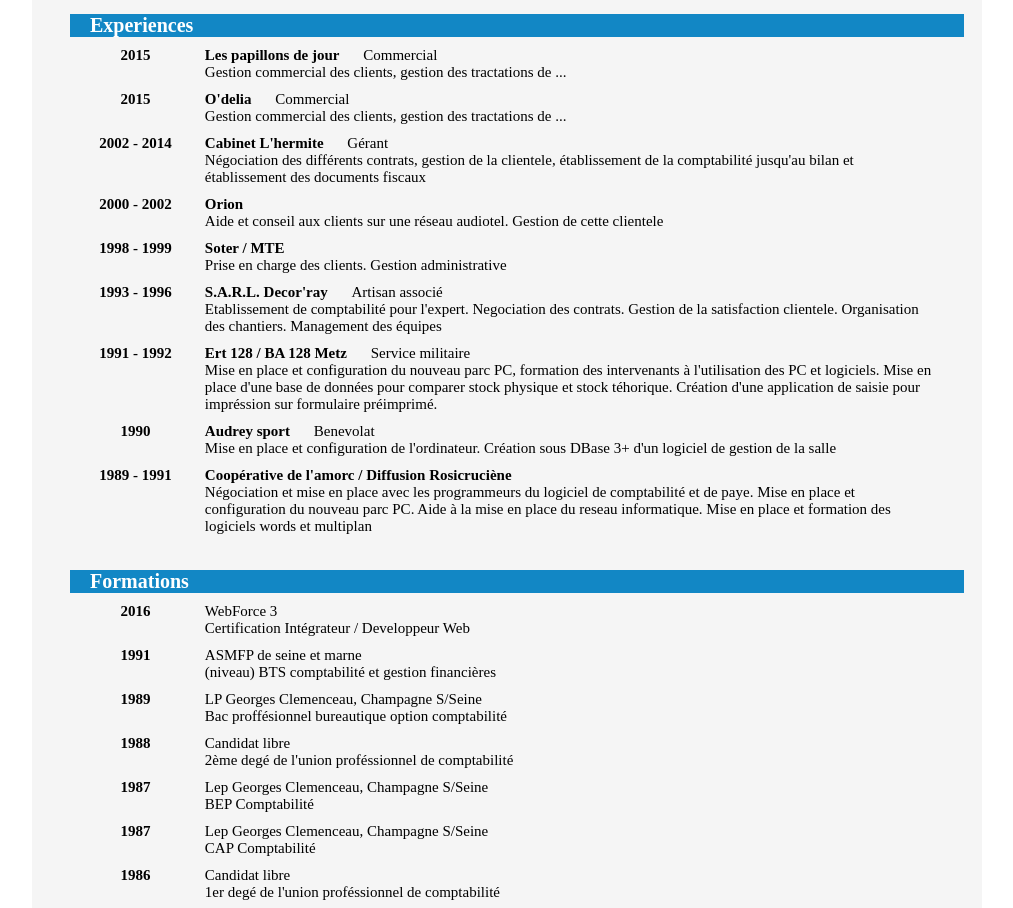
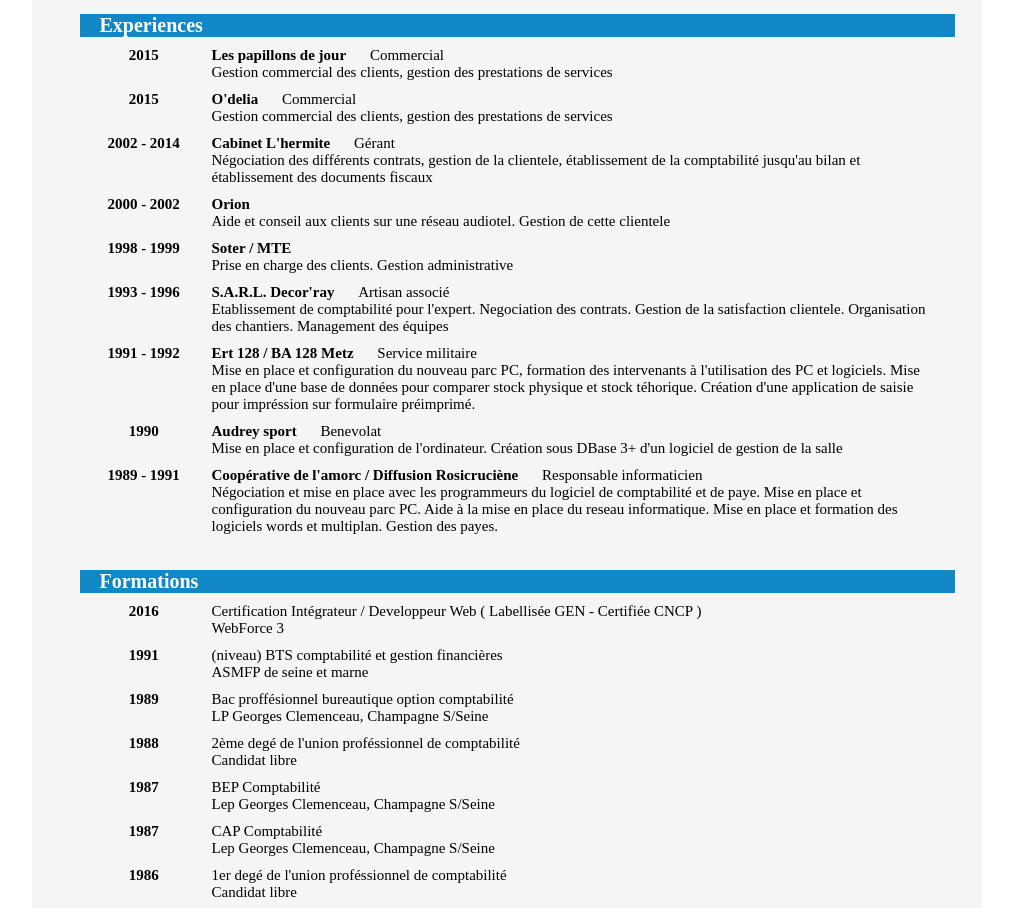
Before and after one commit to ced-77/C_V, a plain HTML site: page index.html in a window 1280 px wide. Shown: the part 251-1159 px from the top of the page, without its empty margins (133-1146 px from the left). Drawn offline with Linux system fonts and the light colour scheme.

Commit message:
mise à jour css et html

```diff
--- a/index.html
+++ b/index.html
@@ -144,7 +144,7 @@
 						<div class="entreprise">
 							<p class="nom_entreprise">Les papillons de jour</p>
 							<p class="poste">Commercial</p>
-							<p class="description">Gestion commercial des clients, gestion des tractations de ...</p>
+							<p class="description">Gestion commercial des clients, gestion des prestations de services</p>
 						</div>
 					</article>
 
@@ -155,7 +155,7 @@
 						<div class="entreprise">
 							<p class="nom_entreprise">O'delia</p>
 							<p class="poste">Commercial</p>
-							<p class="description">Gestion commercial des clients, gestion des tractations de ...</p>
+							<p class="description">Gestion commercial des clients, gestion des prestations de services</p>
 						</div>
 					</article>
 
@@ -233,11 +233,13 @@
 						<div class="entreprise">
 
 							<p class="nom_entreprise" >Coopérative de l'amorc / Diffusion Rosicruciène</p>
-							<p class="poste" ></p>
-							<p class="description" >Négociation et mise en place avec les programmeurs du logiciel de comptabilité et de paye. Mise en place et configuration du nouveau parc PC. Aide à la mise en place du reseau informatique. Mise en place et formation des logiciels words et multiplan</p>
+							<p class="poste" >Responsable informaticien</p>
+							<p class="description" >Négociation et mise en place avec les programmeurs du logiciel de comptabilité et de paye. Mise en place et configuration du nouveau parc PC. Aide à la mise en place du reseau informatique. Mise en place et formation des logiciels words et multiplan. Gestion des payes. </p>
 						</div>
 					</article>
 				</section>
+
+
 
 			<!-- 	  F O R M A T I O N S          -->
 
@@ -252,8 +254,9 @@
 							<p class="date">2016</p>
 						</div>
 						<div class="ecole_diplome">
+
+							<p class="diplome">Certification Intégrateur / Developpeur Web ( Labellisée GEN - Certifiée CNCP )</li></p>
 							<p class="ecole">WebForce 3</p>
-							<p class="diplome">Certification Intégrateur / Developpeur Web</p>
 						</div>
 					</article>
 
@@ -262,8 +265,9 @@
 							<p class="date">1991</p>
 						</div>
 						<div class="ecole_diplome">
+
+							<p class="diplome">(niveau) BTS comptabilité et gestion financières</p>
 							<p class="ecole">ASMFP de seine et marne</p>
-							<p class="diplome">(niveau) BTS comptabilité et gestion financières</p>
 						</div>
 					</article>
 
@@ -272,8 +276,9 @@
 							<p class="date">1989</p>
 						</div>
 						<div class="ecole_diplome">
+
+							<p class="diplome">Bac proffésionnel bureautique option comptabilité</p>
 							<p class="ecole">LP Georges Clemenceau, Champagne S/Seine</p>
-							<p class="diplome">Bac proffésionnel bureautique option comptabilité</p>
 						</div>
 					</article>
 
@@ -282,8 +287,9 @@
 							<p class="date">1988</p>
 						</div>
 						<div class="ecole_diplome">
+
+							<p class="diplome">2ème degé de l'union proféssionnel de comptabilité</p>
 							<p class="ecole">Candidat libre</p>
-							<p class="diplome">2ème degé de l'union proféssionnel de comptabilité</p>
 						</div>
 					</article>
 
@@ -292,8 +298,9 @@
 							<p class="date">1987</p>
 						</div>
 						<div class="ecole_diplome">
+
+							<p class="diplome">BEP Comptabilité</p>
 							<p class="ecole">Lep Georges Clemenceau, Champagne S/Seine</p>
-							<p class="diplome">BEP Comptabilité</p>
 						</div>
 					</article>
 
@@ -302,8 +309,9 @@
 							<p class="date">1987</p>
 						</div>
 						<div class="ecole_diplome">
+
+							<p class="diplome">CAP Comptabilité</p>
 							<p class="ecole">Lep Georges Clemenceau, Champagne S/Seine</p>
-							<p class="diplome">CAP Comptabilité</p>
 						</div>
 					</article>
 
@@ -312,8 +320,9 @@
 							<p class="date">1986</p>
 						</div>
 						<div class="ecole_diplome">
+
+							<p class="diplome">1er degé de l'union proféssionnel de comptabilité</p>
 							<p class="ecole">Candidat libre</p>
-							<p class="diplome">1er degé de l'union proféssionnel de comptabilité</p>
 						</div>
 					</article>
 				</section>
@@ -338,9 +347,6 @@
 
 				</section>
 
-
-
-
 		</main>
 
 
@@ -349,15 +355,6 @@
 
 		</footer>
 
-
-
-
-
-
-
-
-
-
 	<!-- instalation des scripts jQuery et le mien -->
 
 	</body>
--- a/style.css
+++ b/style.css
@@ -49,8 +49,8 @@
 	.civilite, #langages, #experiences, #formations, #centres_interets {
 		margin-left: 4%; /* marge pour PDF */
 		margin-right: 4%; /* marge pour PDF */
-		/*margin-left: 5%;/* /* marge pour site */
-		/*margin-right: 5%;/* /* marge pour site */
+		margin-left: 5%; /* marge pour site */
+		margin-right: 5%; /* marge pour site */
 
 	}
 
@@ -108,7 +108,8 @@
 */
 
 	#langages {
-		padding-top: 0;
+		/*padding-top: 1rem;*/ /* Définition pour la PDF */
+		padding-top: 0;  /* Définition pour la mise en ligne */
 	}
 
 	#partie1, #partie2, #partie3 {
```
